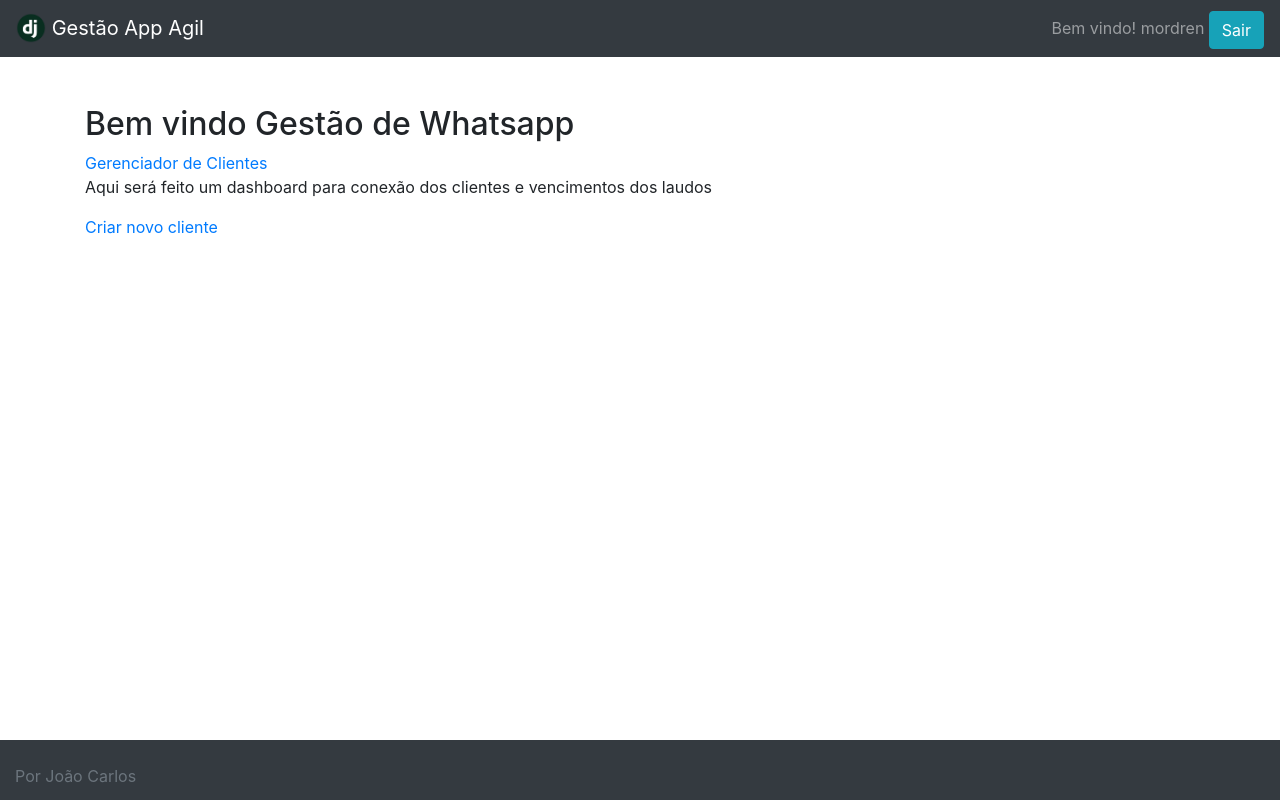
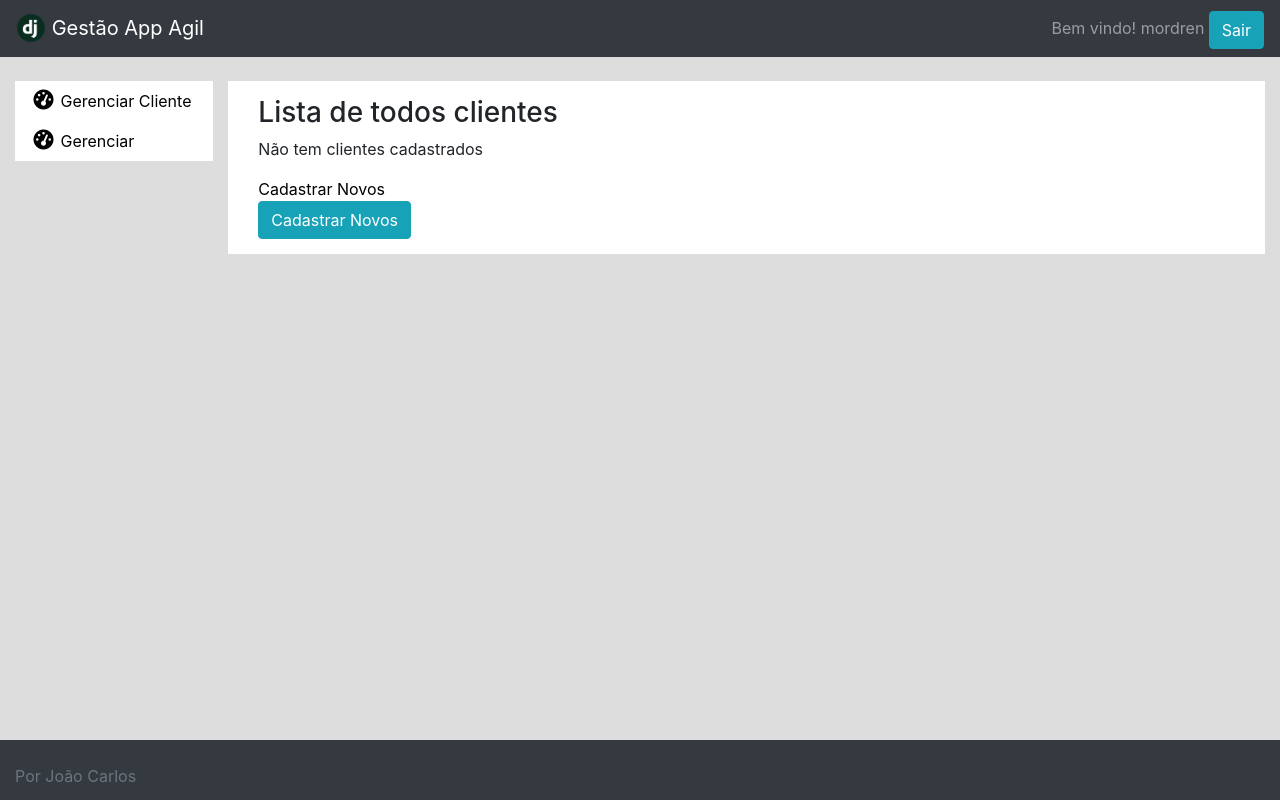
Before and after one commit to mordren/app-django-whatsapp, a Django app: page / in a window 1280 px wide. Run offline with Django 4.2, Linux system fonts and the light colour scheme; a user stored in the database is signed in; some libraries are stand-ins or nearby versions.

Commit message:
css básico atualizado

```diff
--- a/gestor_laudo/settings.py
+++ b/gestor_laudo/settings.py
@@ -37,6 +37,7 @@
     'django.contrib.sessions',
     'django.contrib.messages',
     'django.contrib.staticfiles',
+     'django_bootstrap_icons',
     'bootstrapform',
     'clientes',
     'home',
--- a/home/templates/home/home.html
+++ b/home/templates/home/home.html
@@ -1,19 +1,31 @@
 {% extends 'base.html' %}
+{% load bootstrap %}
 
-{% block title %} Seja Bem vindo {% endblock%}
+{% block title %} Novo Cliente {% endblock%}
 
 {% block main %}
-    </br></br>
-    <div class="row">
-        <div class="col-sm"><h2 class="home">Bem vindo Gestão de Whatsapp</h2></div>
-        <div class="col-6">
-            {{ result }}
-        </div>
-        <div class="col-6"></div>
+    <!-- aqui nós pegamos o objeto default do método object_list que provê todos do model-->
+    <div class="container">
+        <h3>Lista de todos clientes</h3>
+        <ul class="list-group">
+        {% for person in object_list %}
+            <li class="list-group-item">
+                <a href="{% url 'person_update' person.id %}">{{ person.name|capfirst }}
+                    {{person.last_name|capfirst}} </a>
+                <a href="{% url 'person_delete' person.id %}"
+                    onclick="return confirm('Você tem certeza que quer deletar ?')">
+                    <i class="fa-solid fa-trash icon_delete"></i></a>
+            </li>
+            </br>
+        <!-- aqui verifica-se não tem nenhum é passada essa resposta. -->
+        {% empty %}
+            <p>Não tem clientes cadastrados </p>
+            <a href="{% url 'person_create' %}" >Cadastrar Novos </a>
+        {% endfor %}
+        </ul>
+        <a href="{% url 'person_create' %}"><button class="btn btn-info">Cadastrar Novos</button></a>
+        <br/>
     </div>
-    <span><a href="{% url 'person_list' %}">Gerenciador de Clientes</a></span>
-    <p> Aqui será feito um dashboard para conexão dos clientes e vencimentos dos laudos</p>
-    <a href="{% url 'person_create' %}">Criar novo cliente</a>
 {% endblock %}
 
 {% block footer %}
--- a/static/style.css
+++ b/static/style.css
@@ -1,13 +1,67 @@
-html{
+/* Base.html todo o conteúdo da página está dentro desse div */
+body{
+    min-width: 100%;
     min-height: 100%;
+    background-color: #d4d4d4c9;
 }
-.wrapper{
-    margin: 0px;
-    max-width: 100%;
-    min-height: 100%;
-    padding: 0px;
+a:link{
+    text-decoration: none;
+    color: black;
 }
 
+.wrapper{
+    max-width: 100%;
+    padding: 0px;
+    height: 100%;
+}
+
+.conteudo{
+    padding: 15px;
+}
+
+/* login  */
+.login_form{
+    align-items: center;
+    width: 10%;
+    padding-left: 40%;
+    padding-right: 40%;
+    padding-top:10%;
+}
+
+/* dashboard */
+.menu {
+    background-color: white;
+}
+
+#clientes-list{
+    padding-right: 0%;
+}
+.conteudo{
+    background-color: white;
+}
+
+.nav-link{
+    color:black;
+}
+
+.nav-item i{
+    font-size: 20px;
+}
+
+.nav:hover i{
+    color: white;
+    font-size: 23px;
+}
+.nav-item:hover{
+    background-color: #858796;
+}
+
+/* list clientes */
+.icon_delete{
+    color:red;
+}
+
+/* footer */
 .footer{
     position: absolute;
     bottom: 0;
@@ -15,11 +69,3 @@
     height: 60px;
     padding-left: 15px;
 }
-
-.icon_delete{
-    color:red;
-}
-
-#test{
-    color: red;
-}
--- a/templates/base.html
+++ b/templates/base.html
@@ -15,7 +15,7 @@
     <title>{% block title %}{% endblock %}</title>
 </head>
 <body>
-    <div class="wrapper container">
+    <div class="wrapper">
         <nav class="navbar navbar-dark bg-dark">
             <div class="row">
                 <div class="col">
@@ -36,10 +36,42 @@
                 {% endif %}
             </div>
         </nav>
-        <div class="container">
-            {% block main %}
+        <!-- aqui tive que uisar o fluid, porque o container normal não deixa eu usar 100% do width-->
+        <br/>
+        <div class="container-fluid">
+            <div class="row dashboard-layout">
+                <div class="col-2" id="clientes-list">
+                    <div class="menu">
+                        <ul class="nav flex-column">
+                            <li class="nav-item">
+                                <a class="nav-link" href="{% url 'person_list'%}">
+                                    <i class="fas fa-fw fa-tachometer-alt"></i>
+                                    <span>Gerenciar Cliente</span>
+                                </a>
+                            </li>
+                        </ul>
+                        <ul class="nav flex-column">
+                            <li class="nav-item">
+                                <a class="nav-link" href="index.html">
+                                    <i class="fas fa-fw fa-tachometer-alt"></i>
+                                    <span>Gerenciar</span>
+                                </a>
+                            </li>
+                        </ul>
+                    </div>
 
-            {% endblock %}
+                </div>
+                <div class="col-10" id="dashboard">
+                    <div class="conteudo">
+                        {% block main %}
+
+                        {% endblock %}
+                    </div>
+
+                    </div>
+                </div>
+            </div>
+
         </div>
     </div>
     {% block footer %}
```
Also changed, not shown: clientes/templates/clientes/person_list.html (+9 -4 lines), templates/registration/login.html (+10 -6 lines), clientes/migrations/0003_alter_person_phone.py (added), db.sqlite3.
